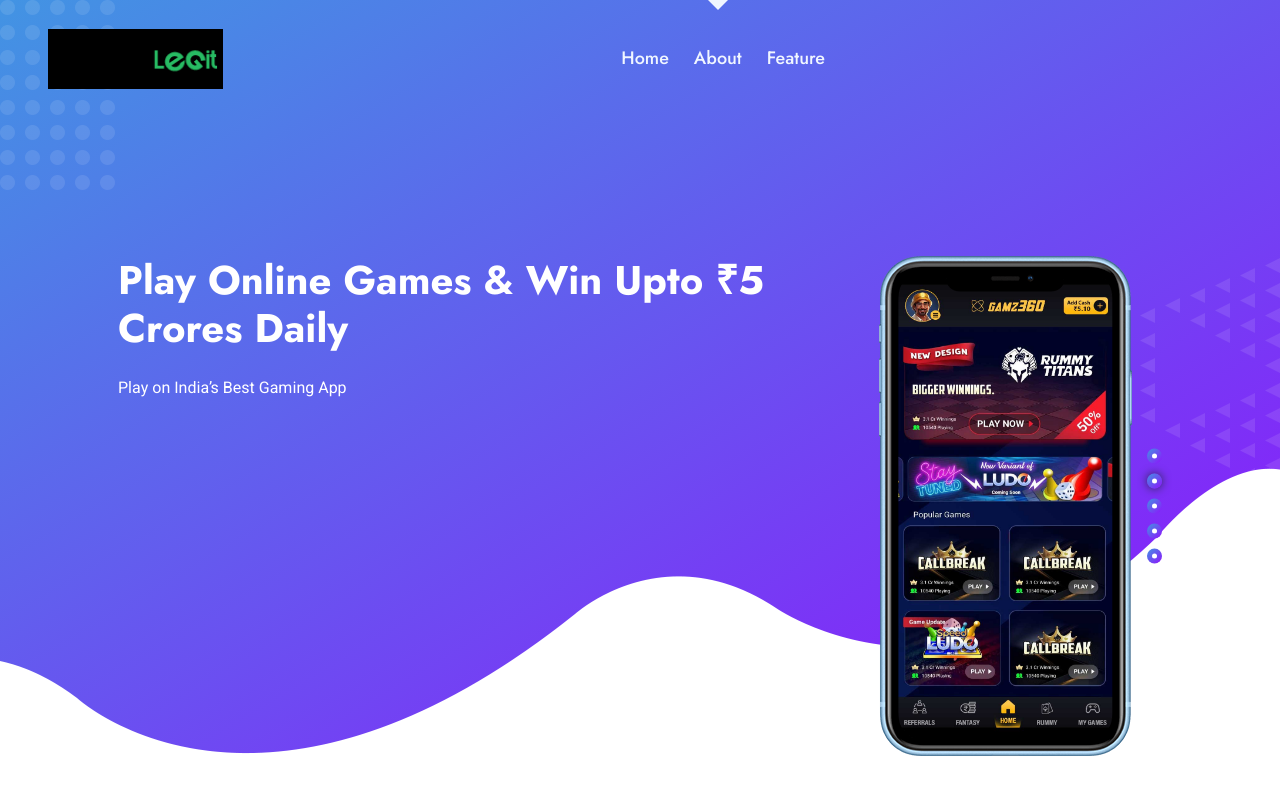
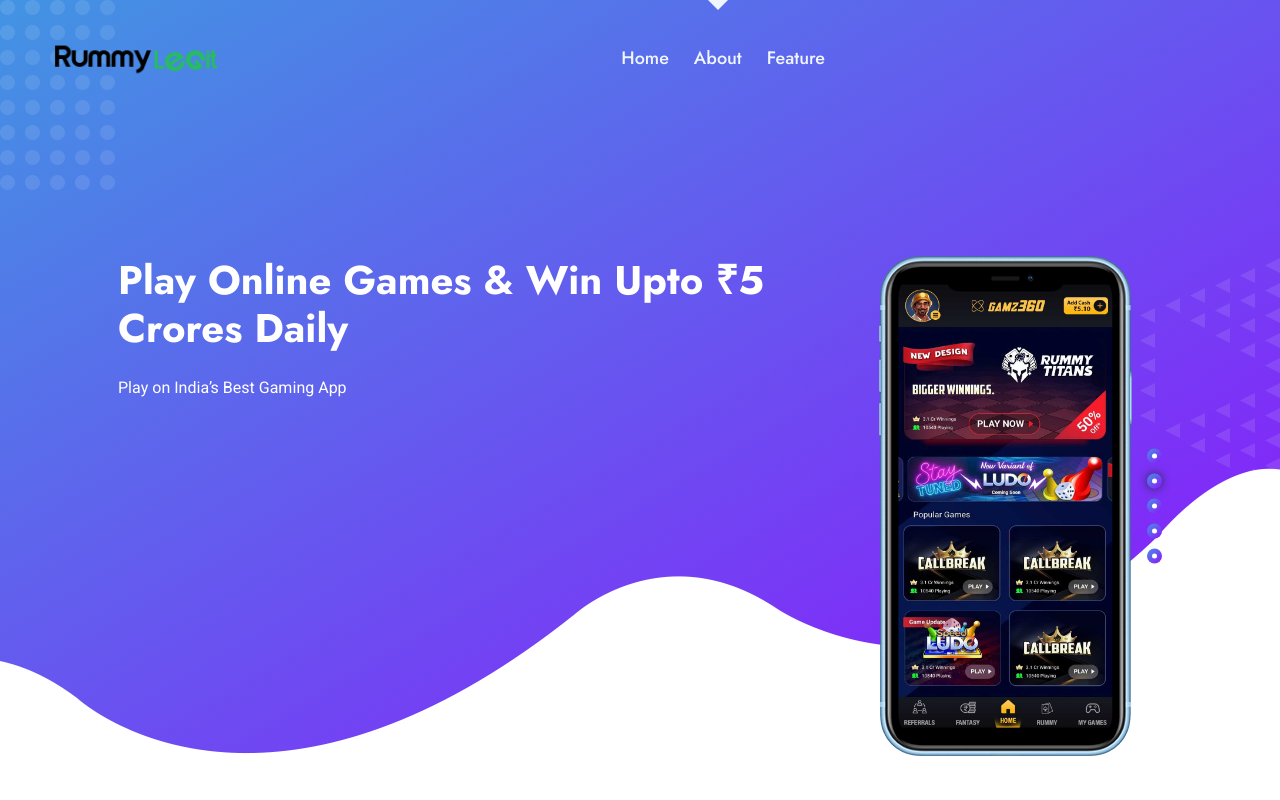
Before and after one commit to iankitkhatrani/rummy-website, a plain HTML site: page index.html in a window 1280 px wide. Shown: the top 800 px of the page. Drawn offline with nearby package versions, Linux system fonts and the light colour scheme.

Commit message:
add change

```diff
--- a/css/style.css
+++ b/css/style.css
@@ -169,7 +169,6 @@ h6,
     transition: .5s;
 }
 .customImg{
-    background-color: black;
     padding: 5px;
 }
 
--- a/index.html
+++ b/index.html
@@ -3,7 +3,7 @@
 
 <head>
     <meta charset="utf-8">
-    <title>FitApp - Mobile App HTML Template</title>
+    <title>Rummy LeGit</title>
     <meta content="width=device-width, initial-scale=1.0" name="viewport">
     <meta content="" name="keywords">
     <meta content="" name="description">
```
